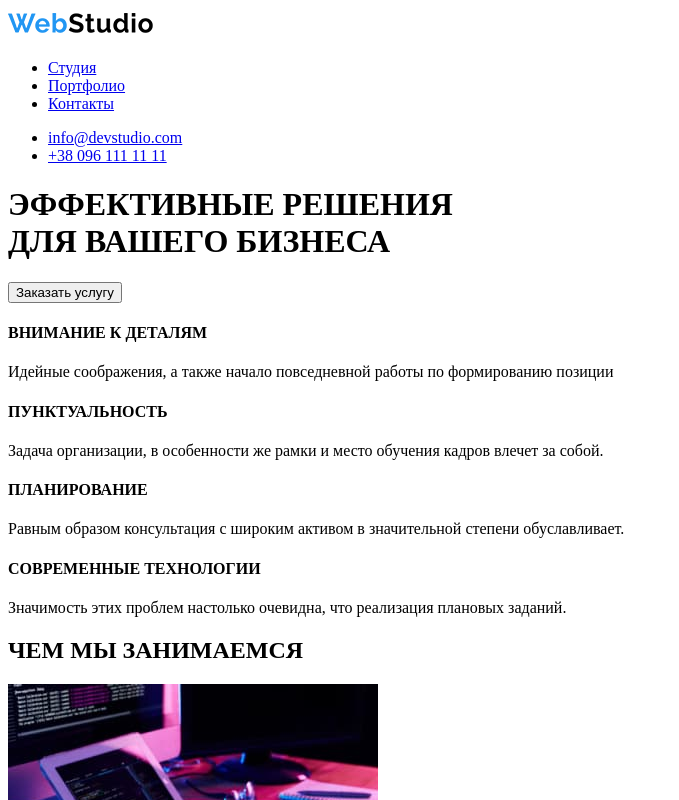
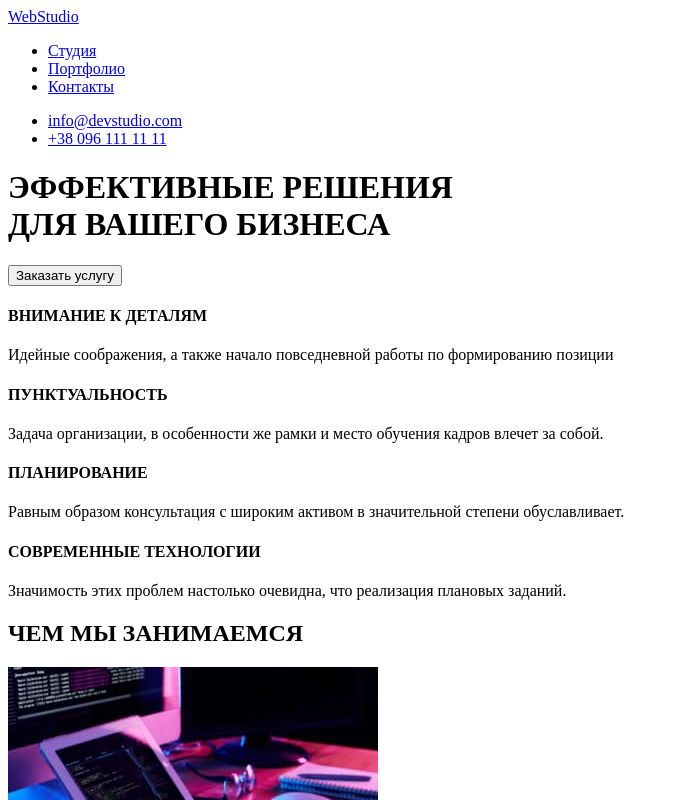
Before and after one commit to vlmakh/goit-markup-hw-01, a plain HTML site: page index.html in a window 1280 px wide. Shown: the top 800 px of the page, without its empty margins (0-679 px from the left). Drawn offline with Linux system fonts and the light colour scheme.

Commit message:
Исправляет навигацию

```diff
--- a/index.html
+++ b/index.html
@@ -10,9 +10,9 @@
 <body>
 
     <header>
-        <div>
-            <a href="https://webstudio.com"><img src="./images/logo_black.png" alt="WebStudio" width="145" height="31"></a>
-            <nav>
+        <nav>
+            <a href="https://webstudio.com">WebStudio</a>
+
                 <ul>
                     <li><a href="index.html">Студия</a></li>
                     <li><a href="portfolio.html">Портфолио</a></li>
@@ -25,7 +25,6 @@
                     <li><a href="tel:+380961111111">+38 096 111 11 11</a></li>
                 </ul>
             </div>
-        </div>
     </header>
 
     <main>
@@ -108,7 +107,7 @@
     </section>
 
     <footer>
-        <a href="https://webstudio.com"><img src="./images/logo_white.png" alt="WebStudio" width="145" height="31"></a>
+        <a href="https://webstudio.com">WebStudio</a>
         <address>
             <p>г. Киев</p>
             <p>info@example.com</p>
```
Also changed, not shown: images/logo_black.png (deleted), images/logo_white.png (deleted).
